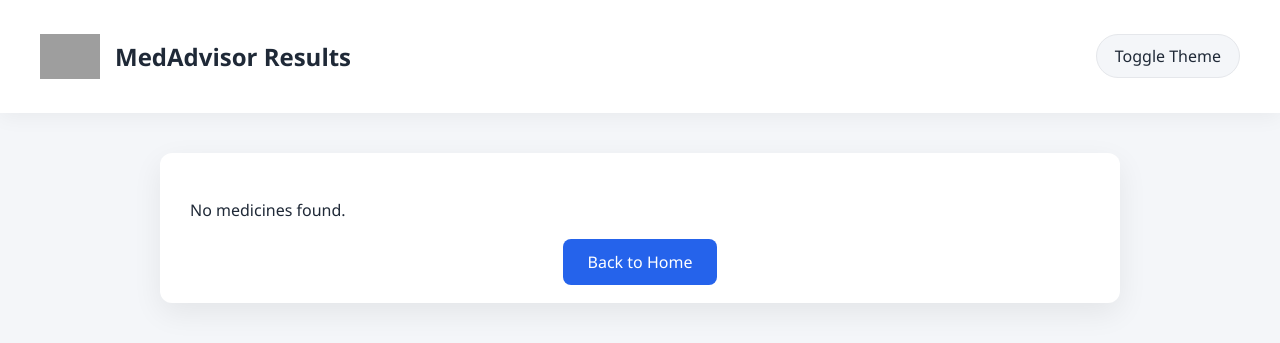
After one commit to mbkvkrishna/medadvisor, a Flask app: page /results in a window 1280 px wide. The commit adds this page. Shown: the top 343 px of the page. Run offline with Flask 3, Linux system fonts and the light colour scheme; grey boxes are pictures that could not be loaded.

Commit message:
Initial commit

```diff
--- a/app.py
+++ b/app.py
@@ -9,6 +9,10 @@ supabase = create_client(os.getenv("SUPABASE_URL"), os.getenv("SUPABASE_KEY"))
 @app.route("/")
 def index():
     return render_template("index.html")
+
+@app.route("/results")
+def results():
+    return render_template("results.html")
 
 @app.route("/get_diseases", methods=["POST"])
 def get_diseases():
--- a/static/main.js
+++ b/static/main.js
@@ -1,64 +1,63 @@
-const diseaseInput = document.getElementById("disease")
-const suggestionsList = document.getElementById("suggestions")
-const form = document.getElementById("diseaseForm")
-const resultDiv = document.getElementById("result")
+function toggleMode(){
+    document.body.classList.toggle("dark")
+    localStorage.setItem("theme",document.body.classList.contains("dark")?"dark":"light")
+}
+window.onload=function(){
+    if(localStorage.getItem("theme")==="dark"){
+        document.body.classList.add("dark")
+    }
+}
 
-diseaseInput.addEventListener("input", async () => {
-    const query = diseaseInput.value
-    if(query.length < 1){
-        suggestionsList.innerHTML = ""
+const diseaseInput=document.getElementById("disease")
+const suggestionsList=document.getElementById("suggestions")
+const form=document.getElementById("diseaseForm")
+
+if(diseaseInput){
+diseaseInput.addEventListener("input",async()=>{
+    const query=diseaseInput.value
+    if(query.length<1){
+        suggestionsList.innerHTML=""
         return
     }
-    const response = await fetch("/get_diseases", {
-        method: "POST",
-        headers: {"Content-Type": "application/json"},
-        body: JSON.stringify({disease: query})
-    })
-    const data = await response.json()
-    suggestionsList.innerHTML = ""
-    if(data.diseases.length === 0){
-        const li = document.createElement("li")
-        li.textContent = "No disease found"
-        li.classList.add("no-suggestion")
-        suggestionsList.appendChild(li)
-        return
-    }
-    data.diseases.forEach(name => {
-        const li = document.createElement("li")
-        li.textContent = name
-        li.onclick = () => {
-            diseaseInput.value = name
-            suggestionsList.innerHTML = ""
-        }
+    const response=await fetch("/get_diseases",{method:"POST",headers:{"Content-Type":"application/json"},body:JSON.stringify({disease:query})})
+    const data=await response.json()
+    suggestionsList.innerHTML=""
+    data.diseases.forEach(name=>{
+        const li=document.createElement("li")
+        li.textContent=name
+        li.onclick=()=>{diseaseInput.value=name;suggestionsList.innerHTML=""}
         suggestionsList.appendChild(li)
     })
 })
+}
 
-form.addEventListener("submit", async (e)=>{
+if(form){
+form.addEventListener("submit",async(e)=>{
     e.preventDefault()
-    const disease = document.getElementById("disease").value
-    const age = document.getElementById("age").value
-    const gender = document.getElementById("gender").value
+    const disease=document.getElementById("disease").value
+    const age=document.getElementById("age").value
+    const gender=document.getElementById("gender").value
+    const response=await fetch("/get_medicines",{method:"POST",headers:{"Content-Type":"application/json"},body:JSON.stringify({disease,age,gender})})
+    const data=await response.json()
+    localStorage.setItem("resultData",JSON.stringify(data))
+    window.location.href="/results"
+})
+}
 
-    const response = await fetch("/get_medicines", {
-        method: "POST",
-        headers: {"Content-Type": "application/json"},
-        body: JSON.stringify({disease, age, gender})
-    })
-    const data = await response.json()
-
-    if(data.medicines.length === 0){
-        resultDiv.innerHTML = `<p style="text-align:center; font-style:italic; color:#555;">No medicines found for "${disease}".</p>`
-        return
+if(document.getElementById("result")){
+    const data=JSON.parse(localStorage.getItem("resultData"))
+    const resultDiv=document.getElementById("result")
+    if(!data||data.medicines.length===0){
+        resultDiv.innerHTML="<p>No medicines found.</p>"
+    }else{
+        let html=`<h3>Disease Description</h3><p>${data.description}</p><h3>Medicines</h3>`
+        data.medicines.forEach(med=>{
+            html+=`<div class="medicine-card">
+            <div class="medicine-name">${med.name} (₹${med.cost})</div>
+            <div class="dosage">Dosage: ${med.dosage}</div>
+            <ul>${med.precautions.split(".").map(p=>p.trim()).filter(p=>p).map(p=>`<li>${p}</li>`).join("")}</ul>
+            </div>`
+        })
+        resultDiv.innerHTML=html
     }
-
-    let html = `<h3>Disease Description</h3><p>${data.description}</p><h3>Medicines</h3>`
-    data.medicines.forEach(med=>{
-        html += `<div class="medicine-card">
-            <p class="medicine-name">${med.name} <span>(₹${med.cost})</span></p>
-            <p class="dosage">Dosage: ${med.dosage}</p>
-            <ul>${med.precautions.split(".").map(p => p.trim()).filter(p=>p).map(p=>`<li>${p}</li>`).join("")}</ul>
-        </div>`
-    })
-    resultDiv.innerHTML = html
-})
+}
--- a/static/style.css
+++ b/static/style.css
@@ -1,120 +1,131 @@
-body {
-    font-family: "Segoe UI", sans-serif;
-    background: #eef3f8;
-    margin: 0;
+:root{
+    --bg:#f4f6f9;
+    --card:#ffffff;
+    --text:#1f2937;
+    --primary:#2563eb;
+    --border:#e5e7eb;
 }
-
-header {
-    display: flex;
-    align-items: center;
-    gap: 15px;
-    background: linear-gradient(90deg, #0a6cf1, #2d9cff);
-    color: white;
-    padding: 20px 40px;
+body.dark{
+    --bg:#0f172a;
+    --card:#1e293b;
+    --text:#f1f5f9;
+    --primary:#3b82f6;
+    --border:#334155;
 }
-
-.logo {
-    width: 65px;
+body{
+    margin:0;
+    font-family:Segoe UI, sans-serif;
+    background:var(--bg);
+    color:var(--text);
+    transition:0.3s;
 }
-
-form {
-    background: white;
-    max-width: 600px;
-    margin: 30px auto;
-    padding: 25px;
-    border-radius: 10px;
-    box-shadow: 0 10px 25px rgba(0,0,0,0.08);
-    display: grid;
-    gap: 15px;
-    position: relative;
+header{
+    display:flex;
+    justify-content:space-between;
+    align-items:center;
+    padding:20px 40px;
+    background:var(--card);
+    box-shadow:0 4px 20px rgba(0,0,0,0.05);
 }
-
-.autocomplete-wrapper {
-    position: relative;
+.logo-area{
+    display:flex;
+    align-items:center;
+    gap:15px;
 }
-
-input, select, button {
-    padding: 12px;
-    font-size: 15px;
-    border-radius: 6px;
-    border: 1px solid #ccc;
-    width: 100%;
-    box-sizing: border-box;
+.logo{
+    width:60px;
 }
-
-#disease {
-    border: 2px solid #0a6cf1;
-    font-weight: 500;
-    margin-bottom: 0;
+.toggle{
+    cursor:pointer;
+    padding:10px 18px;
+    border-radius:30px;
+    border:1px solid var(--border);
+    background:var(--bg);
 }
-
-button {
-    background: #0a6cf1;
-    color: white;
-    border: none;
-    cursor: pointer;
+.container{
+    max-width:900px;
+    margin:40px auto;
+    padding:30px;
+    background:var(--card);
+    border-radius:12px;
+    box-shadow:0 10px 30px rgba(0,0,0,0.07);
 }
-
-button:hover {
-    background: #084bb8;
+form{
+    display:grid;
+    gap:20px;
 }
-
-.suggestions-list {
-    list-style: none;
-    padding: 0;
-    margin: 0;
-    border: 1px solid #ccc;
-    max-height: 180px;
-    overflow-y: auto;
-    position: absolute;
-    background: white;
-    width: 100%;
-    z-index: 10;
-    border-radius: 6px;
+input,select,button{
+    width:100%;
+    height:50px;
+    padding:0 15px;
+    border-radius:8px;
+    border:1px solid var(--border);
+    font-size:15px;
+    box-sizing:border-box;
+    background:var(--bg);
+    color:var(--text);
 }
-
-.suggestions-list li {
-    padding: 8px;
-    cursor: pointer;
+button{
+    background:var(--primary);
+    color:#fff;
+    border:none;
+    cursor:pointer;
 }
-
-.suggestions-list li:hover {
-    background: #f0f0f0;
+button:hover{
+    opacity:0.9;
 }
-
-.suggestions-list .no-suggestion {
-    padding: 8px;
-    color: #888;
-    font-style: italic;
+.autocomplete-wrapper{
+    position:relative;
 }
-
-#result {
-    max-width: 900px;
-    margin: 30px auto;
+.suggestions-list{
+    position:absolute;
+    width:100%;
+    background:var(--card);
+    border:1px solid var(--border);
+    border-radius:8px;
+    max-height:180px;
+    overflow-y:auto;
+    margin-top:5px;
+    list-style:none;
+    padding:0;
 }
-
-.medicine-card {
-    border: 1px solid #ddd;
-    padding: 15px;
-    border-radius: 8px;
-    margin-top: 15px;
-    background: white;
+.suggestions-list li{
+    padding:10px;
+    cursor:pointer;
 }
-
-.medicine-name {
-    font-size: 18px;
-    font-weight: bold;
+.suggestions-list li:hover{
+    background:var(--bg);
 }
-
-.dosage {
-    background: #f1f7ff;
-    padding: 8px;
-    margin-top: 8px;
-    border-radius: 4px;
+.hero-img{
+    width:100%;
+    border-radius:12px;
+    margin-bottom:25px;
 }
-
-footer {
-    text-align: center;
-    padding: 20px;
-    color: #d72222;
+.medicine-card{
+    border:1px solid var(--border);
+    padding:20px;
+    border-radius:10px;
+    margin-top:20px;
+    background:var(--bg);
 }
+.medicine-name{
+    font-weight:bold;
+    font-size:18px;
+}
+.dosage{
+    margin-top:10px;
+    padding:8px;
+    border-radius:6px;
+    background:var(--card);
+}
+.home-btn{
+    margin-top:30px;
+    text-align:center;
+}
+.home-btn a{
+    text-decoration:none;
+    color:#fff;
+    background:var(--primary);
+    padding:12px 25px;
+    border-radius:8px;
+}
--- /dev/null
+++ b/templates/results.html
@@ -0,0 +1,25 @@
+<!DOCTYPE html>
+<html>
+<head>
+    <title>Results - MedAdvisor</title>
+    <link rel="stylesheet" href="/static/style.css">
+</head>
+<body>
+<header>
+    <div class="logo-area">
+        <img src="https://cdn-icons-png.flaticon.com/512/2966/2966483.png" class="logo">
+        <h2>MedAdvisor Results</h2>
+    </div>
+    <div class="toggle" onclick="toggleMode()">Toggle Theme</div>
+</header>
+
+<div class="container">
+    <div id="result"></div>
+    <div class="home-btn">
+        <a href="/">Back to Home</a>
+    </div>
+</div>
+
+<script src="/static/main.js"></script>
+</body>
+</html>
```
Also changed, not shown: templates/index.html (+10 -14 lines).
